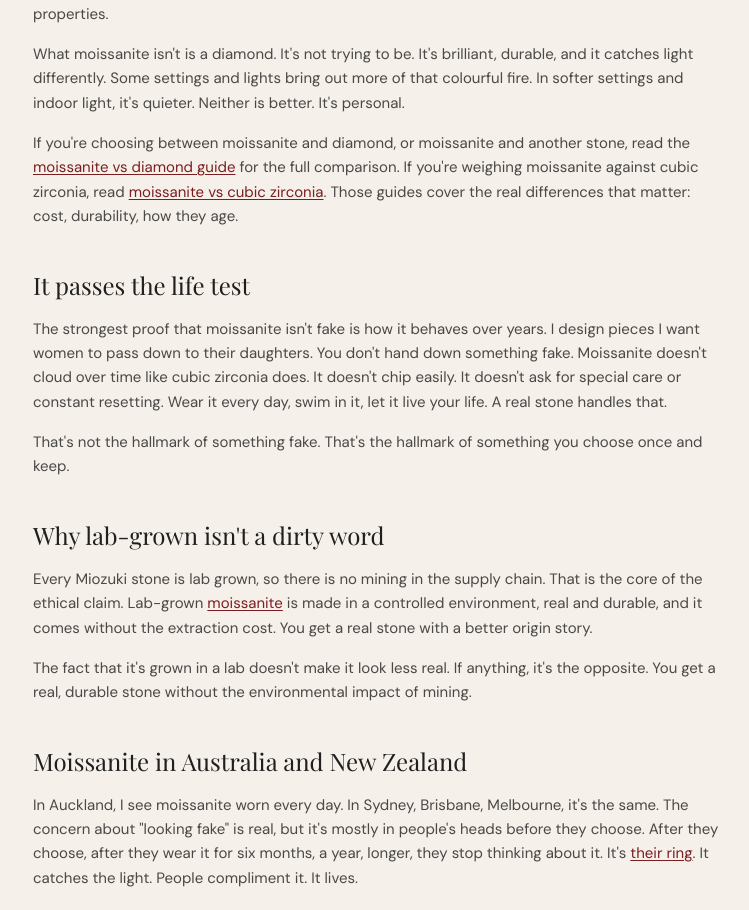
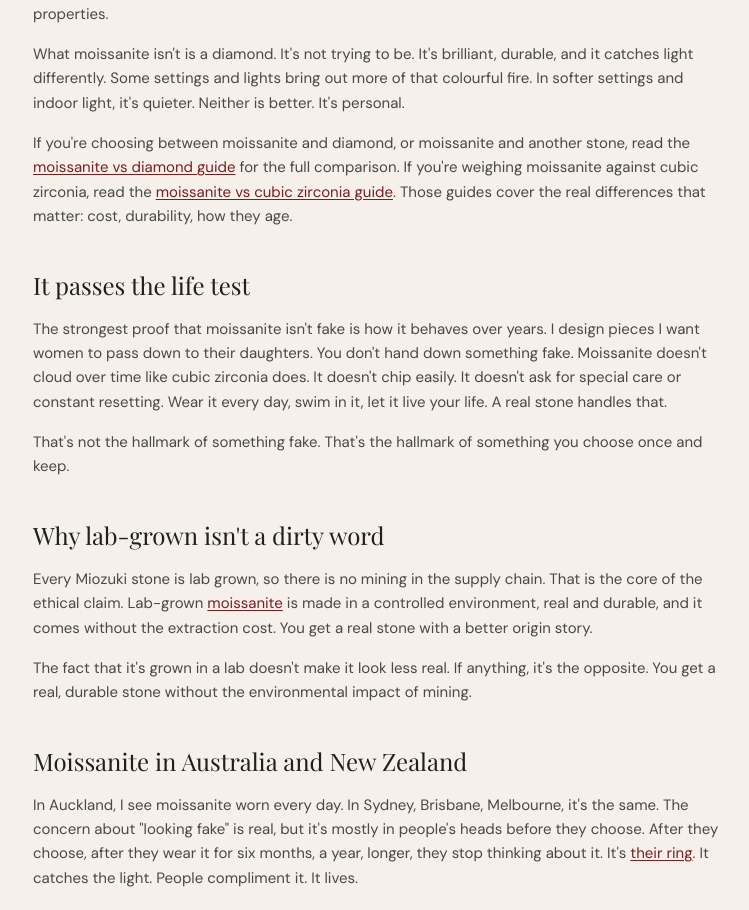
Before and after one commit to reonzpika/miozuki-web, a Next.js app: page /moissanite-guide/does-moissanite-look-fake in a window 1280 px wide. Shown: the part 1124-2034 px from the top of the page, without its empty margins (263-1012 px from the left). Built offline with nearby package versions, Linux system fonts and the light colour scheme; no server answers; a web font is replaced by a local one.

Commit message:
strengthen cubic zirconia guide SEO

```diff
--- a/app/moissanite-guide/does-moissanite-look-fake/page.mdx
+++ b/app/moissanite-guide/does-moissanite-look-fake/page.mdx
@@ -31,7 +31,7 @@
 
 What moissanite isn't is a diamond. It's not trying to be. It's brilliant, durable, and it catches light differently. Some settings and lights bring out more of that colourful fire. In softer settings and indoor light, it's quieter. Neither is better. It's personal.
 
-If you're choosing between moissanite and diamond, or moissanite and another stone, read the [moissanite vs diamond guide](/moissanite-guide/moissanite-vs-diamond-nz) for the full comparison. If you're weighing moissanite against cubic zirconia, read [moissanite vs cubic zirconia](/moissanite-guide/moissanite-vs-cubic-zirconia). Those guides cover the real differences that matter: cost, durability, how they age.
+If you're choosing between moissanite and diamond, or moissanite and another stone, read the [moissanite vs diamond guide](/moissanite-guide/moissanite-vs-diamond-nz) for the full comparison. If you're weighing moissanite against cubic zirconia, read the [moissanite vs cubic zirconia guide](/moissanite-guide/moissanite-vs-cubic-zirconia). Those guides cover the real differences that matter: cost, durability, how they age.
 
 ## It passes the life test
 
--- a/app/moissanite-guide/how-to-choose-a-moissanite-ring/page.mdx
+++ b/app/moissanite-guide/how-to-choose-a-moissanite-ring/page.mdx
@@ -253,6 +253,8 @@
 
 Moissanite is a different stone with its own signature sparkle, not a diamond alternative. For the full comparison, see [moissanite vs diamond](/moissanite-guide/moissanite-vs-diamond-nz) and [moissanite vs lab diamond](/moissanite-guide/moissanite-vs-lab-diamond-nz).
 
+If you're comparing moissanite with a lower-cost stone for daily wear, read [moissanite vs cubic zirconia for daily wear](/moissanite-guide/moissanite-vs-cubic-zirconia) before choosing your ring.
+
 ---
 
 ## Ring Sizing and Fit
--- a/app/moissanite-guide/moissanite-durability-nz/page.mdx
+++ b/app/moissanite-guide/moissanite-durability-nz/page.mdx
@@ -73,7 +73,7 @@
 
 Moissanite does not cloud. Not after five years. Not after fifty years. Not ever.
 
-The myth exists because of a real phenomenon with cubic zirconia, a much cheaper lab-grown stone that does cloud over time. Cubic zirconia is less stable. Its crystal structure degrades under UV exposure and general wear. After a few years, the stone becomes hazy, and people assume the same happens to moissanite. It doesn't.
+The myth exists because of a real phenomenon with cubic zirconia, a much cheaper lab-grown stone that can cloud and dull with regular wear. Because cubic zirconia is softer, everyday scratches, oils, cleaning products, and surface buildup can make it look hazy after a few years. That is [why cubic zirconia clouds but moissanite does not](/moissanite-guide/moissanite-vs-cubic-zirconia), and it is also why people sometimes assume the same happens to moissanite. It doesn't.
 
 Moissanite is made of silicon carbide. That's a compound that is chemically and optically stable indefinitely. It was already stable for billions of years as a meteorite mineral before anyone started making it in a lab. A lab-grown moissanite is no different from a natural moissanite found in space, except for the origin. Both are chemically identical and both are permanent.
 
--- a/app/moissanite-guide/moissanite-vs-cubic-zirconia/page.mdx
+++ b/app/moissanite-guide/moissanite-vs-cubic-zirconia/page.mdx
@@ -4,14 +4,14 @@
 import Image from 'next/image';
 
 export const metadata = {
-  title: 'Moissanite vs Cubic Zirconia: Not the Same | Miozuki',
-  description: 'Real differences between moissanite and cubic zirconia. One lasts forever, the other clouds in years. Durability, sparkle, and price gaps explained.',
+  title: 'Moissanite vs Cubic Zirconia NZ: Daily Wear & Value | Miozuki',
+  description: 'Moissanite vs cubic zirconia in NZ: daily wear, sparkle, clouding, durability and value compared honestly by Miozuki.',
   alternates: { canonical: '/moissanite-guide/moissanite-vs-cubic-zirconia' },
 };
 
-# Moissanite vs Cubic Zirconia: Why They're Not the Same
+# Moissanite vs Cubic Zirconia NZ: Which Is Better for Daily Wear?
 
-<GuideSchema title="Moissanite vs Cubic Zirconia: Not the Same" path="/moissanite-guide/moissanite-vs-cubic-zirconia" updated="2026-07-31" />
+<GuideSchema title="Moissanite vs Cubic Zirconia NZ: Which Is Better for Daily Wear?" path="/moissanite-guide/moissanite-vs-cubic-zirconia" updated="2026-07-31" />
 
 I'm asked this question a lot: if both are lab-created gemstones, why does one cost more? My honest answer is, cubic zirconia can look pretty when it is new, and it is usually the cheaper option. But to me, it feels more like an accessory piece. It is more likely to lose its sparkle, become cloudy, and look tired over time.
 
@@ -19,7 +19,7 @@
 
 That said, cubic zirconia can still make sense for occasional jewellery, or if you simply want something very affordable and pretty for now. But for a piece you want to keep wearing, I would choose moissanite.
 
-My quick recommendation would be if you are choosing jewellery for everyday wear, I would usually choose moissanite over cubic zirconia.
+My quick recommendation: if you are choosing jewellery for everyday wear, I would usually choose moissanite over cubic zirconia.
 
 This guide walks through why people often confuse them, what makes them fundamentally different, and how to know which one is right for you.
 
@@ -121,7 +121,7 @@
 
 **The surface test**: Run your fingernail gently across a cubic zirconia stone that's been worn for even a few months. You'll often feel slight roughness or a hazy film. A well-maintained moissanite will feel smooth and clear.
 
-**Professional testing**: If you're buying moissanite and want certification, jewellers can use thermal conductivity tests and electrical conductivity tests to confirm the material. Cubic zirconia is electrically conductive; moissanite is not. A gemologist can distinguish them in seconds.
+**Professional testing**: If you're buying moissanite and want certification, a jeweller can use gem-testing tools to confirm the material. Basic thermal testers often separate cubic zirconia from moissanite; dedicated moissanite testers use electrical conductivity when needed. A gemmologist can distinguish them in seconds.
 
 ## A more detailed comparison: properties and performance
 
@@ -175,6 +175,10 @@
 <HubFaq
   items={[
     {
+      q: 'Is moissanite just cubic zirconia?',
+      a: 'No. Moissanite and cubic zirconia are both lab-created stones, but they are different materials. Moissanite is silicon carbide: harder, brighter, and better suited to daily wear. Cubic zirconia is zirconium dioxide: usually cheaper, but more likely to dull, scratch, or lose sparkle with regular wear.',
+    },
+    {
       q: 'Is cubic zirconia a fake diamond?',
       a: 'Cubic zirconia is a real lab-created gemstone, distinct from both diamonds and moissanite, and it\'s its own thing entirely, not a fake or substitute. It\'s good for fashion and temporary wear, but it\'s genuine in its own right.',
     },
--- a/app/moissanite-guide/moissanite-vs-diamond-nz/page.mdx
+++ b/app/moissanite-guide/moissanite-vs-diamond-nz/page.mdx
@@ -180,7 +180,7 @@
 
 Here are the questions I'd ask if you were sitting across from me at my studio, trying to figure out which stone is right for you.
 
-First: what have you heard about moissanite, and is it actually true? Some people still think it is fake, cheap, cloudy, or inherently lesser. None of that is true. Moissanite is a real gemstone with its own genuine beauty, and it deserves to be judged on what it is.
+First: what have you heard about moissanite, and is it actually true? Some people still think it is fake, cheap, cloudy, or inherently lesser. None of that is true. Moissanite is a real gemstone with its own genuine beauty, and it deserves to be judged on what it is. If the worry is whether moissanite is like cubic zirconia, the short answer is no: [moissanite is different from cubic zirconia](/moissanite-guide/moissanite-vs-cubic-zirconia) in material, hardness, sparkle, and daily-wear longevity.
 
 Second: what matters most to you? If it's the environmental story, moissanite wins. If it's the financial freedom to spend money on your actual life, moissanite wins. If it's the sparkle, you need to see both in person and decide. If it's the traditional narrative, diamond might feel right. There's no wrong answer here.
 
--- a/app/moissanite-guide/page.mdx
+++ b/app/moissanite-guide/page.mdx
@@ -56,7 +56,7 @@
 
 The distinction sounds small, but it shapes everything. When you choose moissanite, you're not settling for something that mimics diamond. You're choosing a gemstone with its own character, its own story, and its own reasons to exist. That's the frame I work from when I design with moissanite.
 
-The most common misunderstanding I hear is that moissanite must be fake, or that it should look exactly like diamond or cubic zirconia. It is none of those things. If someone is worried moissanite is "not real enough", I would rather they take their time, read a few comparisons, look at the stones in different light, and come back when they feel ready. A meaningful piece should never feel like it needs convincing. It should feel understood.
+The most common misunderstanding I hear is that moissanite must be fake, or that it should look exactly like diamond or cubic zirconia. It is none of those things. If that is your main concern, the [moissanite vs cubic zirconia](/moissanite-guide/moissanite-vs-cubic-zirconia) guide walks through the difference clearly. If someone is worried moissanite is "not real enough", I would rather they take their time, read a few comparisons, look at the stones in different light, and come back when they feel ready. A meaningful piece should never feel like it needs convincing. It should feel understood.
 
 ## The Durability Question
 
```
